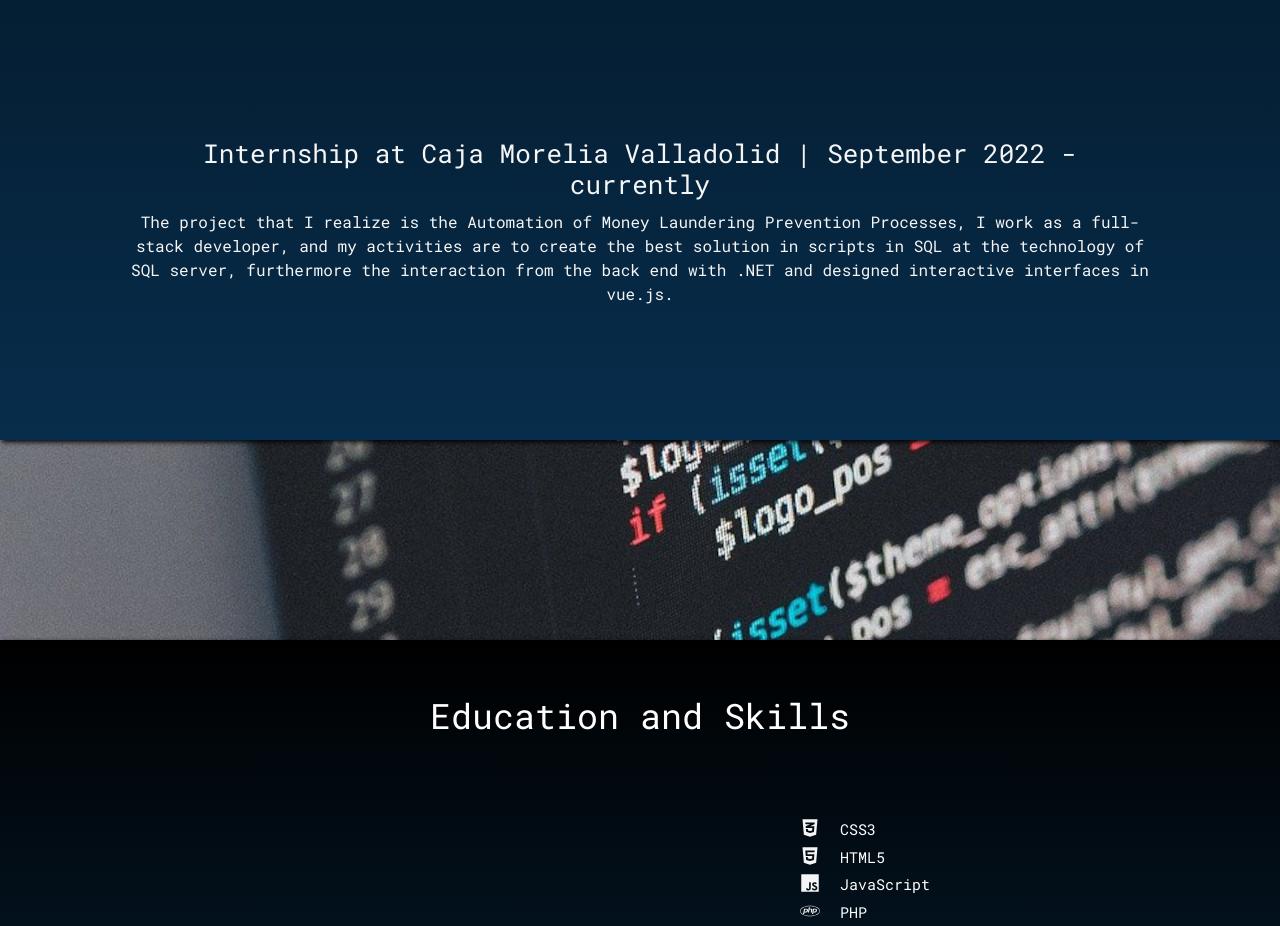
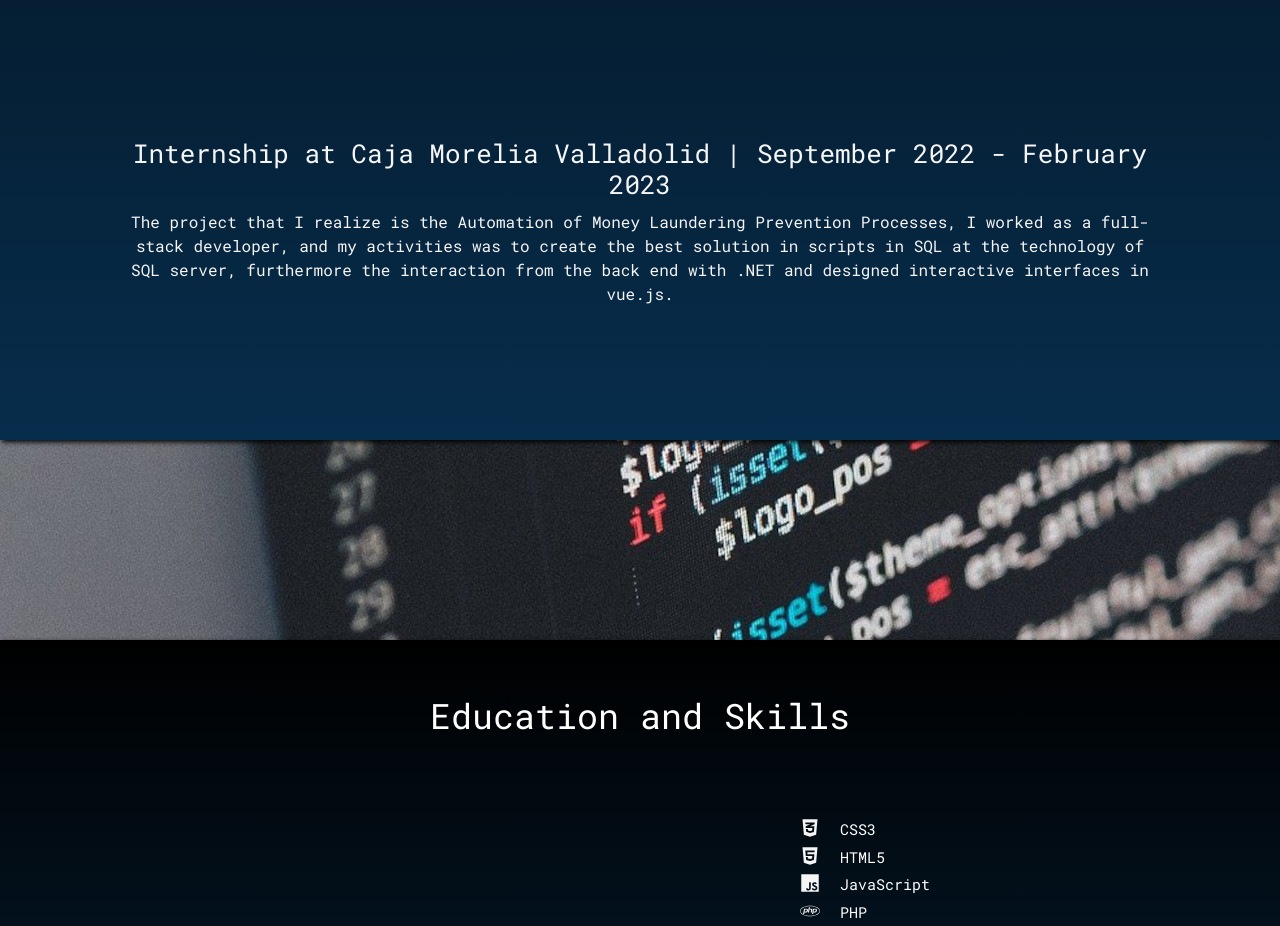
Before and after one commit to Cristian-Miguel/Portafolio, a React (Create React App) app: page /#/ in a window 1280 px wide. Shown: the part 2380-3306 px from the top of the page. Built offline with nearby package versions, Linux system fonts and the light colour scheme.

Commit message:
Correcciones

```diff
--- a/src/views/App.js
+++ b/src/views/App.js
@@ -82,11 +82,11 @@ function App() {
 
         <div className="ContainerCMV">
           <h4 className="CMV">
-            Internship at Caja Morelia Valladolid | September 2022 - currently
+            Internship at Caja Morelia Valladolid | September 2022 - February 2023
           </h4>
           <p className="CMV">
           The project that I realize is the Automation of Money Laundering Prevention
-          Processes, I work as a full-stack developer, and my activities are to create
+          Processes, I worked as a full-stack developer, and my activities was to create
           the best solution in scripts in SQL at the technology of SQL server, furthermore
           the interaction from the back end with .NET and designed interactive
           interfaces in vue.js.
```
